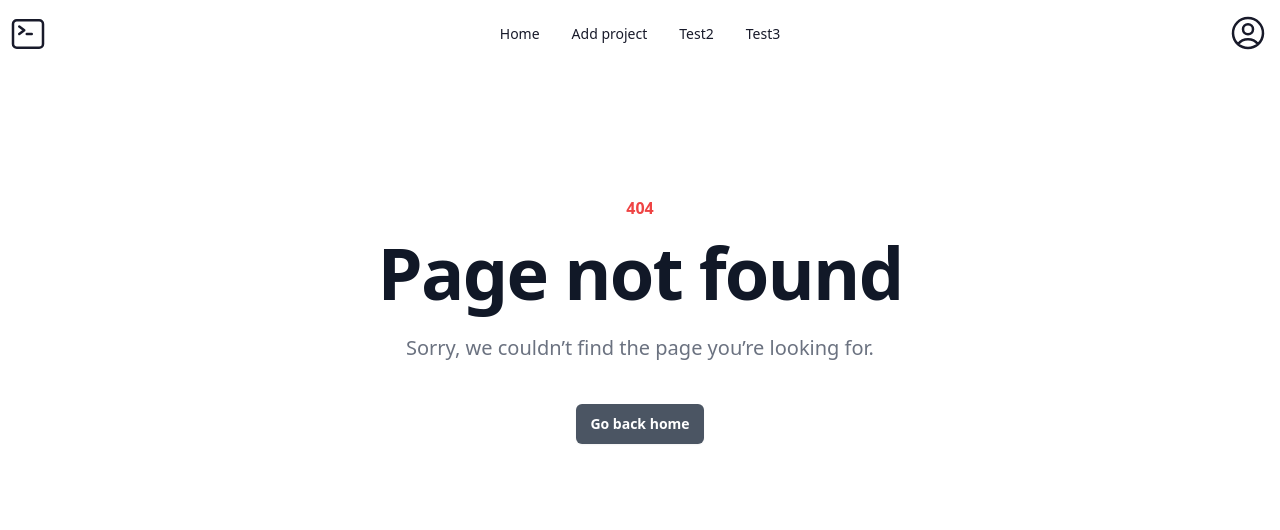
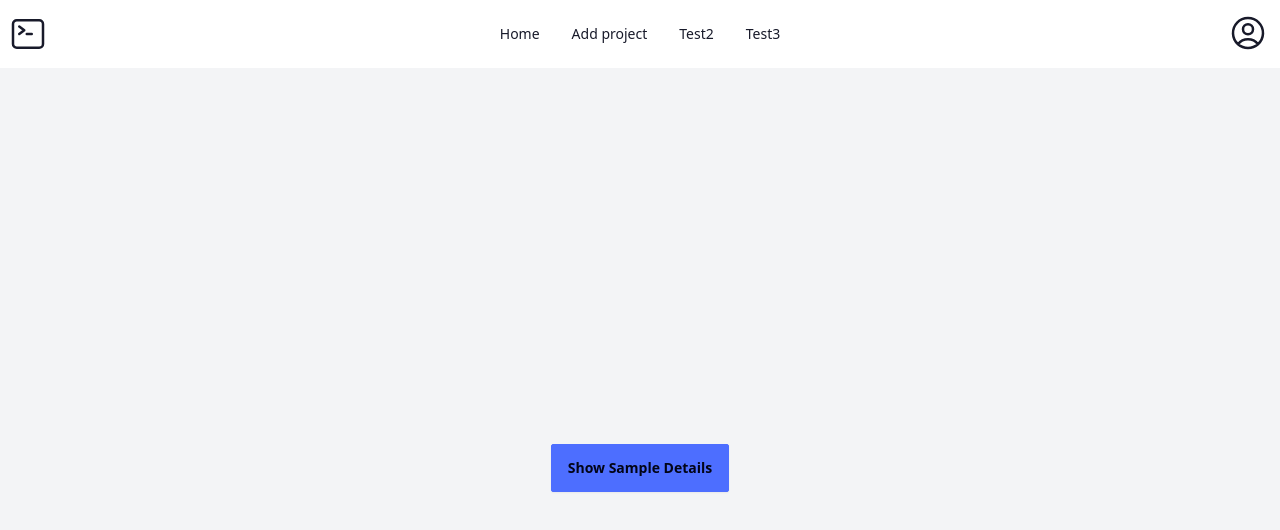
Before and after one commit to goluch/TERMINAL, a React (Vite) app in the folder Client/: page /sample-details in a window 1280 px wide. Before the commit this address had no page. Shown: the top 530 px of the page. Built offline with nearby package versions, Linux system fonts and the light colour scheme.

Commit message:
started working on sample details component

```diff
--- a/Client/src/App.tsx
+++ b/Client/src/App.tsx
@@ -4,6 +4,7 @@ import { BrowserRouter, Routes, Route } from "react-router";
 import Navbar from "./components/Navbar/Navbar";
 import LoginPage from "./pages/LoginPage";
 import NotFoundPage from "./pages/NotFoundPage";
+import SampleMock from "./components/Sample/SampleMock";
 
 const queryClient = new QueryClient();
 
@@ -15,6 +16,7 @@ export default function App() {
                 <Routes>
                     <Route path="*" element={<NotFoundPage />} />
                     <Route path="/login" element={<LoginPage />} />
+                    <Route path="/sample-details" element={<SampleMock />} />
                 </Routes>
             </BrowserRouter>
         </QueryClientProvider>
--- /dev/null
+++ b/Client/src/components/Sample/SampleDetails.tsx
@@ -0,0 +1,42 @@
+import { useState } from "react";
+
+/**
+ * SampleDetails Component
+ *
+ * A component that displays the details of a sample.
+ *
+ * @component
+ * @returns {JSX.Element} - The rendered SampleDetails component.
+ */
+interface Sample {
+    code: string;
+    created: string;
+    tags: string[];
+    comment: string;
+    steps: number;
+}
+
+interface SampleDetailsProps {
+    sample: Sample;
+    onClose: () => void;
+}
+
+const SampleDetails: React.FC<SampleDetailsProps> = ({ sample, onClose }) => {
+    return (
+        <div className="fixed top-0 right-0 m-4 w-1/3 bg-white p-6 rounded-lg shadow-lg">
+      <div className="flex justify-between items-center">
+        <h2 className="text-xl font-bold mb-4">Sample Details</h2>
+        <button className="btn btn-sm btn-circle btn-outline" onClick={onClose}>
+          ✕
+        </button>
+      </div>
+      <p><strong>Code:</strong> {sample.code}</p>
+      <p><strong>Created:</strong> {sample.created}</p>
+      <p><strong>Tags:</strong> {sample.tags.join(", ")}</p>
+      <p><strong>Comment:</strong> {sample.comment}</p>
+      <p><strong>Steps:</strong> {sample.steps}</p>
+    </div>
+    )
+};
+
+export default SampleDetails;
--- /dev/null
+++ b/Client/src/components/Sample/SampleMock.tsx
@@ -0,0 +1,51 @@
+import React, { useState } from "react";
+import SampleDetails from "./SampleDetails";
+
+interface Sample {
+    code: string;
+    created: string;
+    tags: string[];
+    comment: string;
+    steps: number;
+}
+
+/**
+ * SampleMock Component
+ *
+ * A mock component that displays the details of a sample.
+ *
+ * @component
+ * @returns {JSX.Element} - The rendered SampleDetailsMock component.
+ */
+const SampleMock: React.FC = () => {
+    const [selectedSample, setSelectedSample] = useState<Sample | null>(null);
+
+    const mockSample = {
+      code: 'AX43',
+      created: 'Dec 8, 2022, 2:24:16 PM',
+      tags: ['high-pressure', 'non-sample', 'cinnamon'],
+      comment: 'First sample!',
+      steps: 0
+    };
+
+    const handleShowDetails = () => {
+      setSelectedSample(mockSample);
+    };
+
+    const handleCloseDetails = () => {
+      setSelectedSample(null);
+    };
+
+    return (
+      <div className="flex items-center justify-center min-h-screen bg-gray-100">
+        <button className="btn btn-primary" onClick={handleShowDetails}>
+          Show Sample Details
+        </button>
+        {selectedSample && (
+          <SampleDetails sample={selectedSample} onClose={handleCloseDetails} />
+        )}
+      </div>
+    );
+  };
+
+  export default SampleMock;
```
